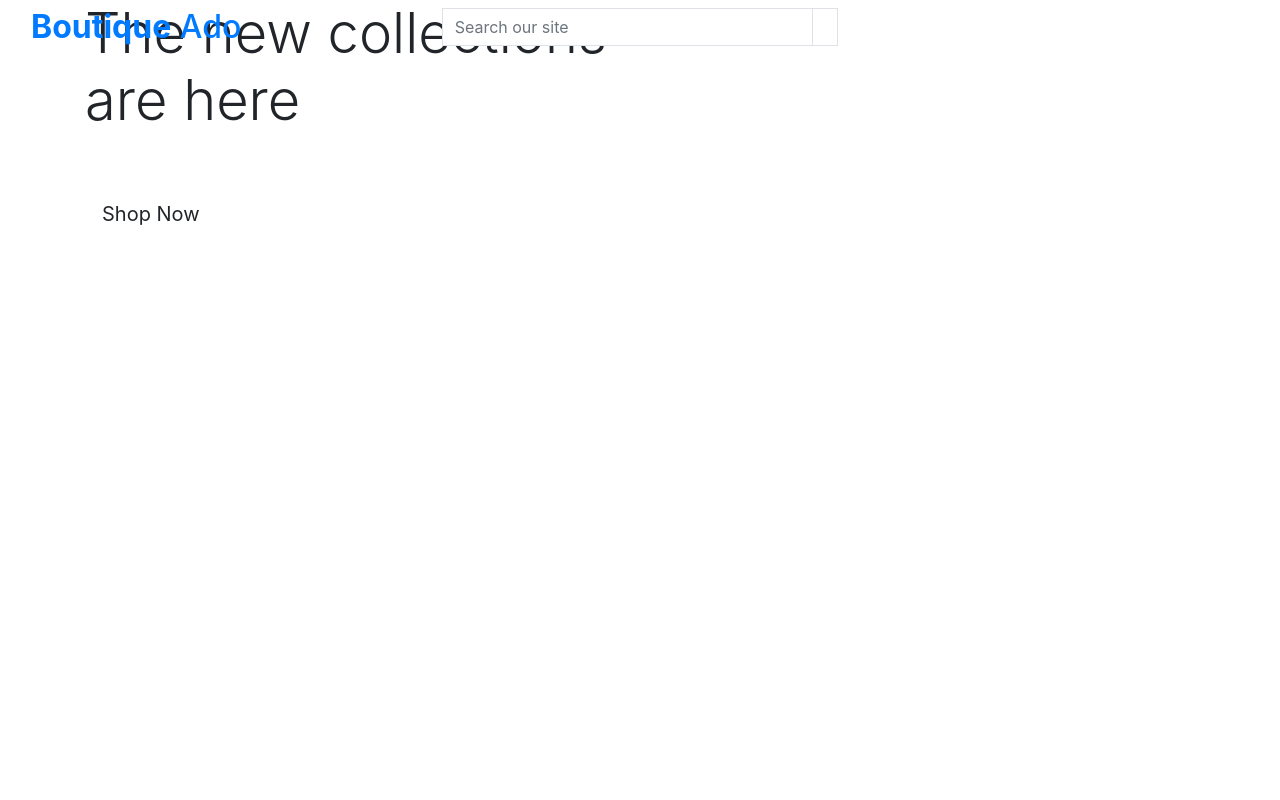
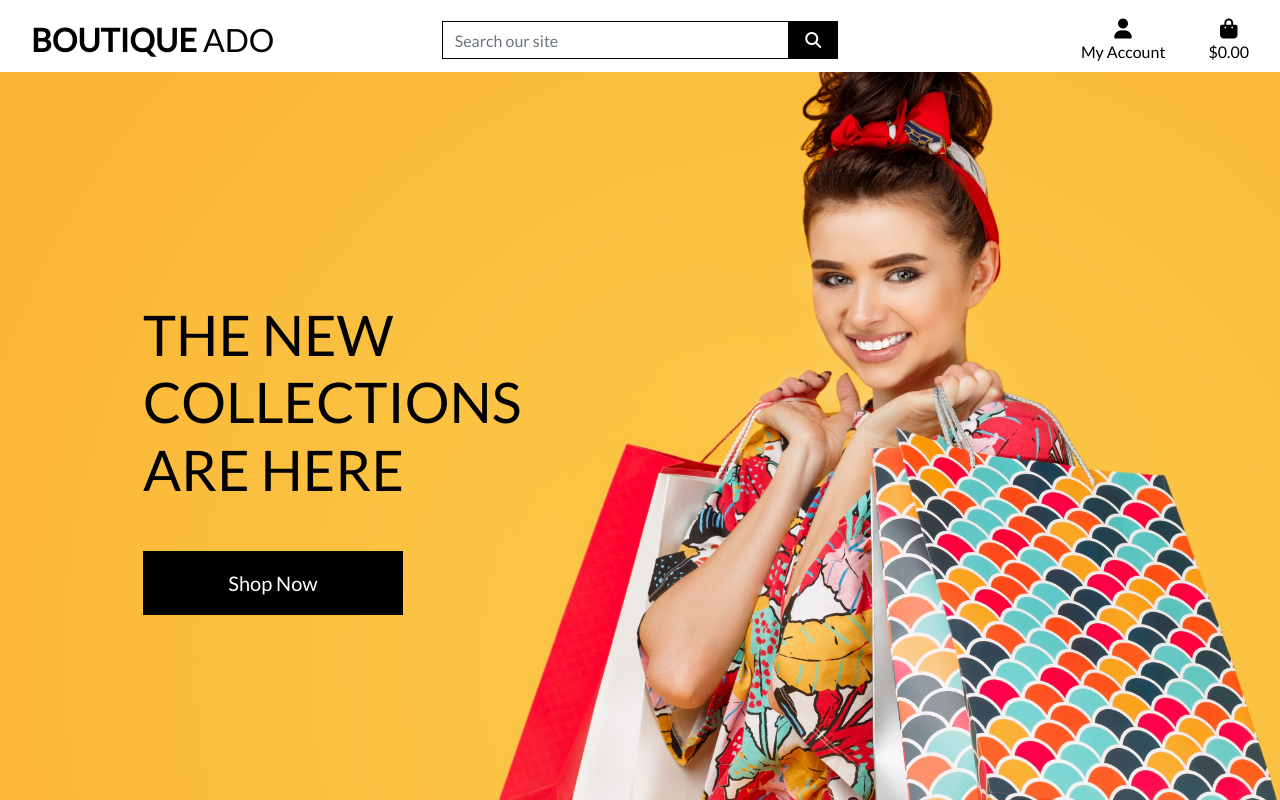
Before and after one commit to Brad000/Ecommerce, a Django app: page / in a window 1280 px wide. Run offline with Django 3.2, Linux system fonts and the light colour scheme; some libraries are stand-ins or nearby versions.

Commit message:
completed homepage header and css

```diff
--- a/boutique_ado/settings.py
+++ b/boutique_ado/settings.py
@@ -147,3 +147,7 @@ USE_TZ = True
 # https://docs.djangoproject.com/en/3.0/howto/static-files/
 
 STATIC_URL = '/static/'
+STATICFILES_DIRS = (os.path.join(BASE_DIR, 'static'),)
+
+MEDIA_URL = '/media/'
+MEDIA_ROOT = os.path.join(BASE_DIR, 'media')
--- a/boutique_ado/urls.py
+++ b/boutique_ado/urls.py
@@ -15,9 +15,11 @@ Including another URLconf
 """
 from django.contrib import admin
 from django.urls import path, include
+from django.conf import settings
+from django.conf.urls.static import static
 
 urlpatterns = [
     path('admin/', admin.site.urls),
     path('accounts/', include('allauth.urls')),
     path('', include('home.urls'))
-]
+] + static(settings.MEDIA_URL, document_root=settings.MEDIA_ROOT)
--- /dev/null
+++ b/static/css/base.css
@@ -0,0 +1,86 @@
+html {
+    height: 100;
+}
+
+body {
+    background: url('/media/homepage_background_cropped.jpg') no-repeat center center fixed;
+    background-size: cover;
+    height: calc(100vh - 164px);
+    color: #555;
+    font-family: 'Lato';
+}
+
+/* from Bulma */
+/* ensures icons are always centered an consistent size */
+.icon {
+    align-items: center;
+    display: inline-flex;
+    justify-content: center;
+    height: 1.5rem;
+    width: 1.5rem;
+}
+
+/* keeps logo font uppercase */
+.logo-font {
+    text-transform: uppercase;
+}
+
+/* makes logo link only be as wide as the content */
+.main-logo-link {
+    width: fit-content;
+}
+
+/*button css to keep buttons styled consitently */
+.shop-now-button {
+    background: black;
+    color: white;
+    min-width: 260px;
+}
+
+.btn-black {
+    background: black;
+    color: white;
+}
+
+.shop-now-button:hover,
+.shop-now-button:active,
+.shop-now-button:focus,
+.btn-black:hover,
+.btn-black:active,
+.btn-black:focus {
+    background: #222;
+    color: white;
+}
+
+
+.text-black {
+    color: #000 !important;
+}
+
+.border-black {
+    border: 1px solid black !important;
+}
+
+/* ------------------------------- Media Queries */
+
+/* Slightly larger container on xl screens */
+@media (min-width: 1200px) {
+    .container {
+        max-width: 80%;
+    }
+}
+
+/* fixed top navbar only on medium and up */
+@media (min-width: 992px) {
+    .fixed-top-desktop-only {
+        position: fixed;
+        top: 0;
+        right: 0;
+        left: 0;
+        z-index: 1030;
+    }
+
+    .header-container {
+        padding-top: 164px;
+    }
+}
--- a/templates/base.html
+++ b/templates/base.html
@@ -15,12 +15,15 @@
 
     {% block corecss %}
     <link rel="stylesheet" href="https://stackpath.bootstrapcdn.com/bootstrap/4.3.1/css/bootstrap.min.css" integrity="sha384-ggOyR0iXCbMQv3Xipma34MD+dH/1fQ784/j6cY/iJTQUOhcWr7x9JvoRxT2MZw1T" crossorigin="anonymous">
+    <link href="https://fonts.googleapis.com/css2?family=Lato&display=swap" rel="stylesheet">
+    <link rel="stylesheet" href="{% static 'css/base.css' %}">
     {% endblock %}
 
     {% block extra_css %}
     {% endblock %}
 
     {% block corejs %}
+    <script src="https://kit.fontawesome.com/5655c570e1.js" crossorigin="anonymous"></script>
     <script src="https://code.jquery.com/jquery-3.3.1.slim.min.js" integrity="sha384-q8i/X+965DzO0rT7abK41JStQIAqVgRVzpbzo5smXKp4YfRvH+8abtTE1Pi6jizo" crossorigin="anonymous"></script>
     <script src="https://cdnjs.cloudflare.com/ajax/libs/popper.js/1.14.7/umd/popper.min.js" integrity="sha384-UO2eT0CpHqdSJQ6hJty5KVphtPhzWj9WO1clHTMGa3JDZwrnQq4sF86dIHNDz0W1" crossorigin="anonymous"></script>
     <script src="https://stackpath.bootstrapcdn.com/bootstrap/4.3.1/js/bootstrap.min.js" integrity="sha384-JjSmVgyd0p3pXB1rRibZUAYoIIy6OrQ6VrjIEaFf/nJGzIxFDsf4x0xIM+B07jRM" crossorigin="anonymous"></script>
@@ -34,7 +37,7 @@
   </head>
   <body>
     <header class="container-fluid fixed-top">
-        <div class="row">
+        <div id="topnav" class="row bg-white pt-lg-2 d-none d-lg-flex">
             <div class="col-12 col-lg-4 my-auto py-1 py-lg-0 text-center text-lg-left">
                 <a href="{% url 'home' %}" class="nav-link main-logo-link">
                     <h2 class="logo-font text-black my-0"><strong>Boutique</strong> Ado</h2>
@@ -56,8 +59,40 @@
             </div>
             <div class="col-12 col-lg-4 my-auto py-1 py-lg-0">
                 <ul class="list-inline list-unstyled text-center text-lg-right my-0">
-                    <li class="list-inline-item dropdown"></li>
-                    <li class="list-inline-item"></li>
+                    <li class="list-inline-item dropdown">
+                        <a class="text-black nav-link" href="#" id="user-options" data-toggle="dropdown" aria-haspopup="true" aria-expanded="false" >
+                            <div class="text-center">
+                                <div><i class="fas fa-user fa-lg"></i></div>
+                                <p class="my-0">My Account</p>
+                            </div>
+                        </a>
+                        <div class="dropdown-menu border-0" aria-labelledby="user-options">
+                            {% if request.user.is_authenticated %}
+                                {% if request.user.is_superuser %}
+                                    <a href="" class="dropdown-item">Product Management</a>
+                                {% endif %}
+                                <a href="" class="dropdown-item">My Profile</a>
+                                <a href="{% url 'account_logout' %}" class="dropdown-item">Logout</a>
+                            {% else %}
+                                <a href="{% url 'account_signup' %}" class="dropdown-item">Register</a>
+                                <a href="{% url 'account_login' %}" class="dropdown-item">Login</a>
+                            {% endif %}
+                        </div>
+                    </li>
+                    <li class="list-inline-item">
+                        <a class="{% if grand_total %}text-info font-weight-bold{% else %}text-black{% endif %} nav-link" href="">
+                            <div class="text-center">
+                                <div><i class="fas fa-shopping-bag fa-lg"></i></div>
+                                <p class="my-0">
+                                    {% if grand_total %}
+                                        ${{ grand_total|floatformat:2 }}
+                                    {% else %}
+                                        $0.00
+                                    {% endif %}
+                                </p>
+                            </div>
+                        </a>
+                    </li>
                 </ul>
             </div>
         </div>
```
Also changed, not shown: media/homepage_background_cropped.jpg (added).
